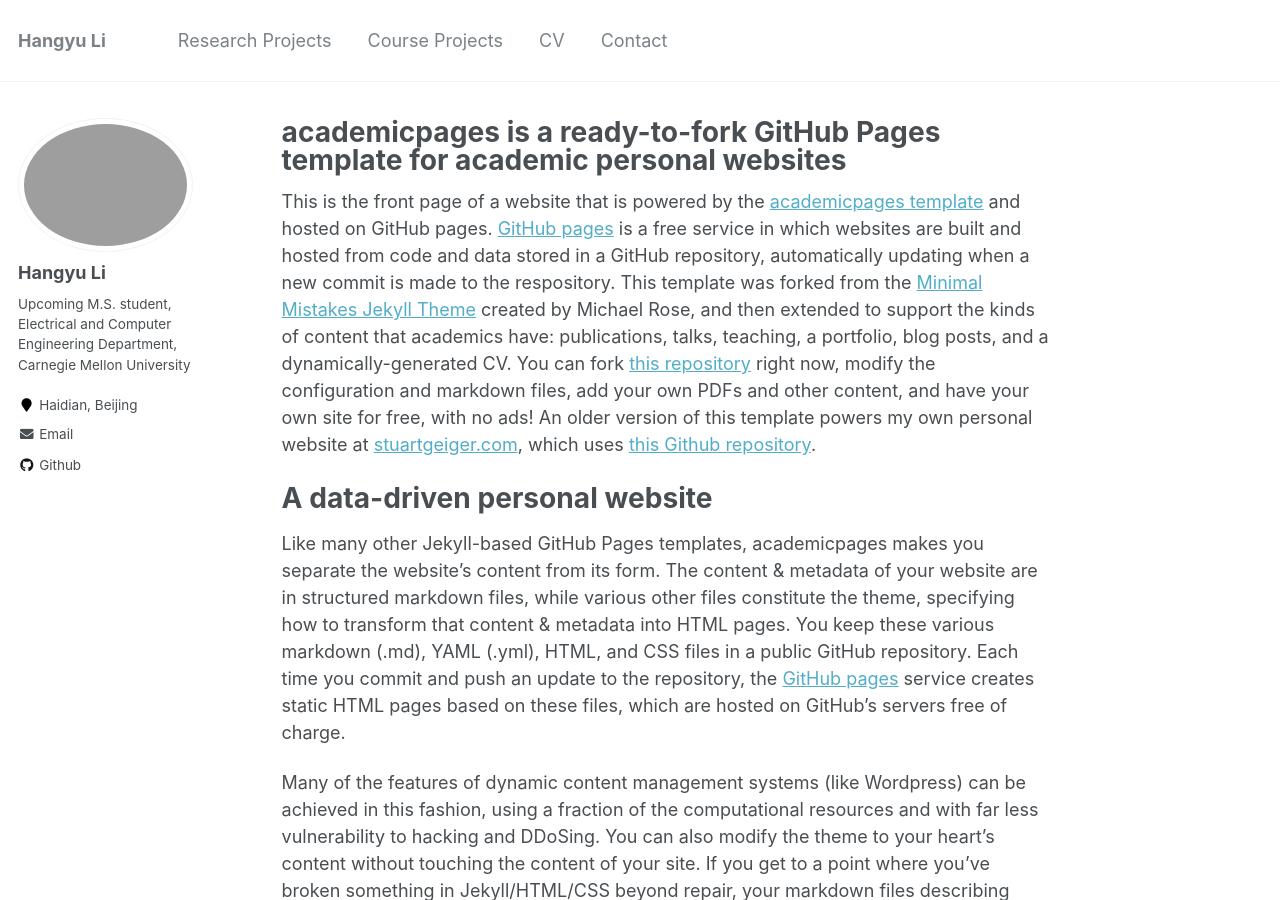
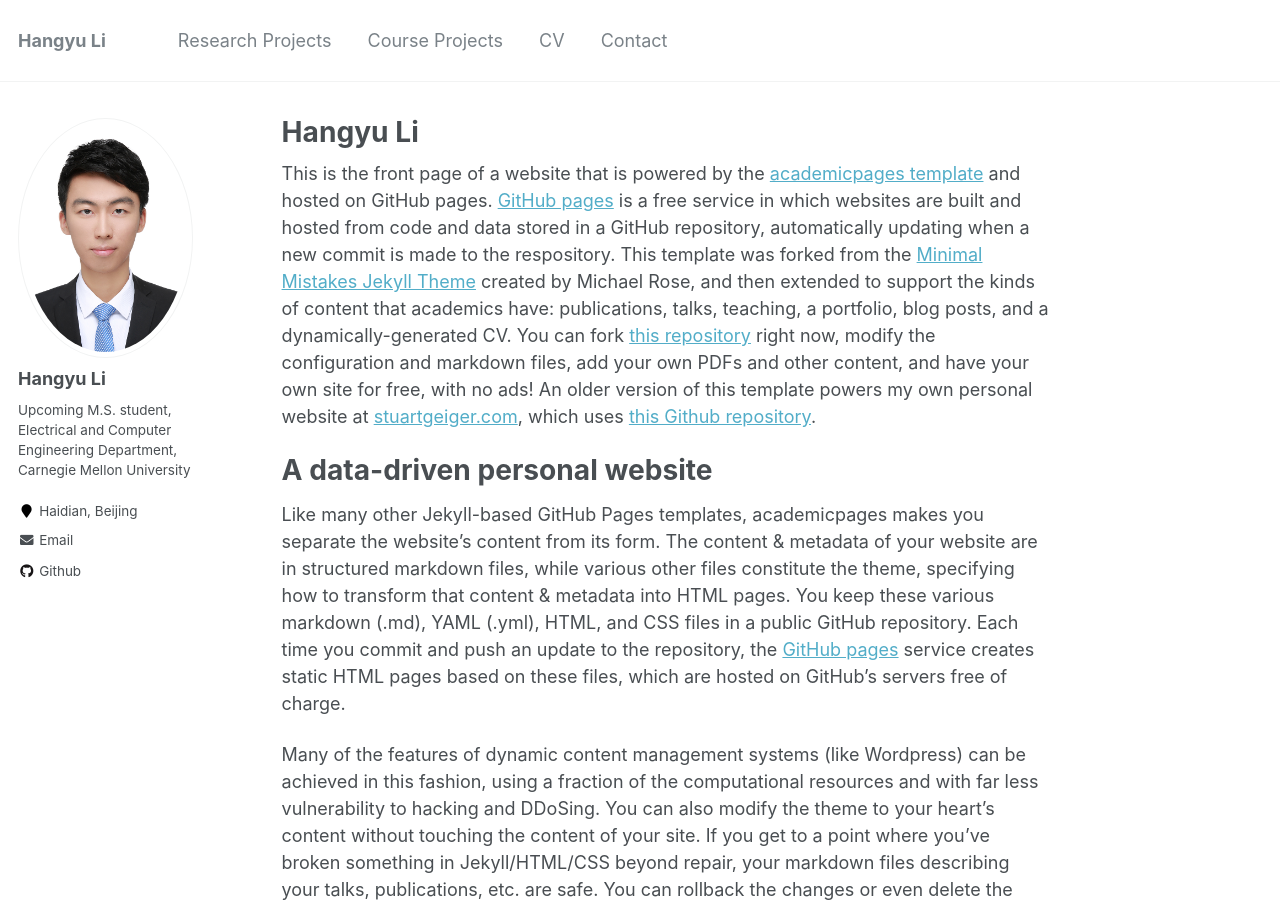
Before and after one commit to lhy9816/lhy9816.github.io, a Jekyll site: the page built from _pages/about.md, in a window 1280 px wide and 900 px high. Built offline with Jekyll 4.4.1, drawn with Linux system fonts in a browser that asks for light colours.

Commit message:
update selfie&main page

```diff
--- a/_config.yml
+++ b/_config.yml
@@ -13,7 +13,7 @@ name                     : &name "Hangyu Li"
 description              : &description "Upcoming M.S. student, Electrical and Computer Engineering Department, Carnegie Mellon University"
 url                      : https://lhy9816.github.io # the base hostname & protocol for your site e.g. "https://mmistakes.github.io"
 baseurl                  : "" # the subpath of your site, e.g. "/blog"
-repository               : "academicpages/academicpages.github.io"
+repository               : "lhy9816/lhy9816.github.io"
 teaser                   :  # filename of teaser fallback teaser image placed in /images/, .e.g. "500x300.png"
 breadcrumbs              : false # true, false (default)
 words_per_minute         : 160
@@ -81,7 +81,7 @@ analytics:
 # Site Author
 author:
   name             : "Hangyu Li"
-  avatar           : "hangyul.png"
+  avatar           : "hangyul.jpg"
   bio              : "Upcoming M.S. student, Electrical and Computer Engineering Department, Carnegie Mellon University"
   location         : "Haidian, Beijing"
   employer         :
--- a/_pages/about.md
+++ b/_pages/about.md
@@ -1,6 +1,6 @@
 ---
 permalink: /
-title: "academicpages is a ready-to-fork GitHub Pages template for academic personal websites"
+title: "Hangyu Li"
 excerpt: "About me"
 author_profile: true
 redirect_from:
```
